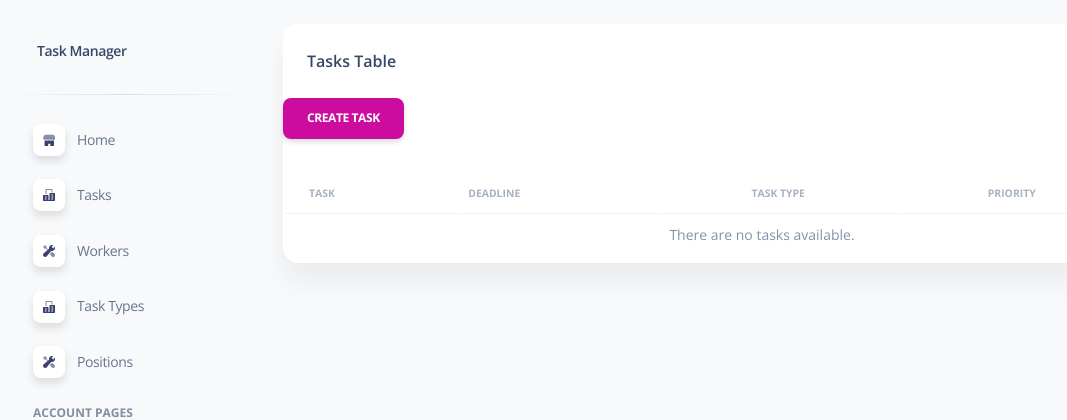
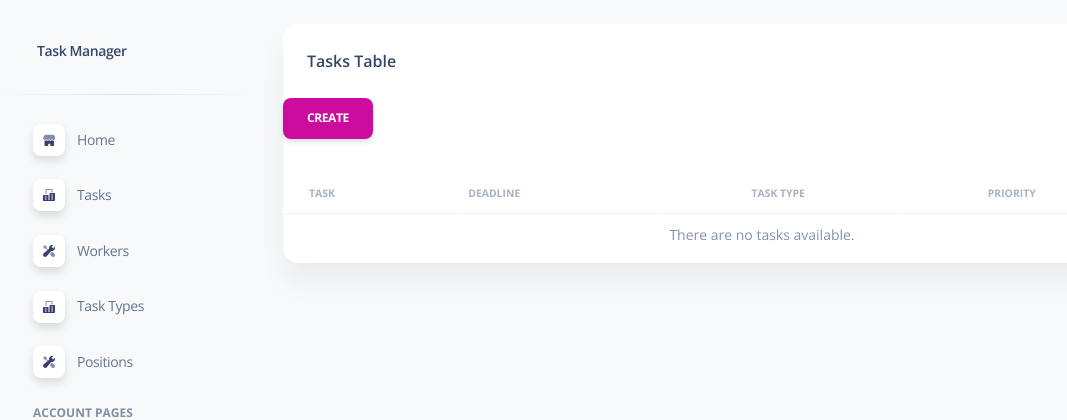
Before and after one commit to Oleksa-32/IT-company-task-manager, a Django app: page /tasks/ in a window 1280 px wide. Shown: the top 420 px of the page, without its empty margins (15-1082 px from the left). Run offline with Django 5.2, Linux system fonts and the light colour scheme; the visitor is signed in with stand-in values (Sample User, id 1); data that the repository does not hold is empty; some libraries are stand-ins or nearby versions.

Commit message:
Standardize views by using only the class base view.

```diff
--- a/task_manager/urls.py
+++ b/task_manager/urls.py
@@ -2,8 +2,8 @@ from django.urls import path
 
 from .forms import WorkerPositionUpdateForm
 from .views import (
-    index, WorkerListView, WorkerDetailView, WorkerCreateView, WorkerDeleteView,
-    PositionListView, PositionCreateView, PositionDetailView, toggle_task_assignment, WorkerUpdateView,
+    IndexView, WorkerListView, WorkerDetailView, WorkerCreateView, WorkerDeleteView,
+    PositionListView, PositionCreateView, PositionDetailView, ToggleTaskAssignmentView, WorkerUpdateView,
     PositionDeleteView, PositionUpdateView, TaskTypeCreateView, TaskTypeDetailView, TaskTypeDeleteView,
     TaskTypeListView, TaskTypeUpdateView, TaskDetailView, TaskUpdateView, TaskCompletionToggleView, TaskListView,
     TaskCreateView, TaskDeleteView,
@@ -11,7 +11,7 @@ from .views import (
 
 urlpatterns = [
 
-    path("", index, name="index"),
+    path("", IndexView.as_view(), name="index"),
     path("workers/", WorkerListView.as_view(), name="worker-list"),
     path("workers/<int:pk>/", WorkerDetailView.as_view(), name="worker-detail"),
 
@@ -19,7 +19,7 @@ urlpatterns = [
     path("worker/<int:pk>/update/", WorkerUpdateView.as_view(), name="worker-update"),
     path(
         "workers/<int:worker_id>/tasks/<int:task_id>/toggle-assignment/",
-        toggle_task_assignment,
+        ToggleTaskAssignmentView.as_view(),
         name="toggle-task-assignment",
     ),
     path(
--- a/task_manager/views.py
+++ b/task_manager/views.py
@@ -1,33 +1,32 @@
-from django.contrib.auth.decorators import login_required
 from django.contrib.auth.mixins import LoginRequiredMixin
 from django.shortcuts import render, redirect, get_object_or_404
 from django.urls import reverse_lazy, reverse
+from django.views import generic
+from django.views.generic import TemplateView, View
 
-from django.views import generic
-
-from task_manager.forms import (WorkerSearchForm, WorkerCreationForm,
-                            WorkerPositionUpdateForm, TaskForm, TaskSearchForm,
-                            PositionSearchForm, TaskTypeSearchForm)
+from task_manager.forms import (
+    WorkerSearchForm,
+    WorkerCreationForm,
+    WorkerPositionUpdateForm,
+    TaskForm,
+    TaskSearchForm,
+    PositionSearchForm,
+    TaskTypeSearchForm,
+)
 from task_manager.models import Worker, Task, Position, TaskType
 
 
-@login_required
-def index(request):
-    num_workers = Worker.objects.count()
-    num_positions = Position.objects.count()
-    num_tasks = Task.objects.count()
-    num_task_types = TaskType.objects.count()
-    task_list = Task.objects.all()
+class IndexView(LoginRequiredMixin, generic.TemplateView):
+    template_name = "task_manager/index.html"
 
-    context = {
-        "num_workers": num_workers,
-        "num_positions": num_positions,
-        "num_tasks": num_tasks,
-        "num_task_types": num_task_types,
-        "task_list": task_list,
-    }
-
-    return render(request, "task_manager/index.html", context=context)
+    def get_context_data(self, **kwargs):
+        context = super().get_context_data(**kwargs)
+        context["num_workers"] = Worker.objects.count()
+        context["num_positions"] = Position.objects.count()
+        context["num_tasks"] = Task.objects.count()
+        context["num_task_types"] = TaskType.objects.count()
+        context["task_list"] = Task.objects.all()
+        return context
 
 
 class WorkerListView(LoginRequiredMixin, generic.ListView):
@@ -38,9 +37,7 @@ class WorkerListView(LoginRequiredMixin, generic.ListView):
     def get_context_data(self, *, object_list=None, **kwargs):
         context = super().get_context_data(**kwargs)
         username = self.request.GET.get("username", "")
-        context["search_form"] = WorkerSearchForm(
-            initial={"username": username}
-        )
+        context["search_form"] = WorkerSearchForm(initial={"username": username})
         return context
 
     def get_queryset(self):
@@ -84,9 +81,7 @@ class PositionListView(LoginRequiredMixin, generic.ListView):
     def get_context_data(self, *, object_list=None, **kwargs):
         context = super().get_context_data(**kwargs)
         name = self.request.GET.get("name", "")
-        context["search_form"] = PositionSearchForm(
-            initial={"name": name}
-        )
+        context["search_form"] = PositionSearchForm(initial={"name": name})
         return context
 
     def get_queryset(self):
@@ -116,6 +111,7 @@ class PositionDeleteView(LoginRequiredMixin, generic.DeleteView):
     success_url = reverse_lazy("task_manager:position-list")
     template_name = "task_manager/position_confirm_delete.html"
 
+
 class PositionUpdateView(LoginRequiredMixin, generic.UpdateView):
     model = Position
     fields = ["name"]
@@ -132,9 +128,7 @@ class TaskTypeListView(LoginRequiredMixin, generic.ListView):
     def get_context_data(self, *, object_list=None, **kwargs):
         context = super().get_context_data(**kwargs)
         name = self.request.GET.get("name", "")
-        context["search_form"] = TaskTypeSearchForm(
-            initial={"name": name}
-        )
+        context["search_form"] = TaskTypeSearchForm(initial={"name": name})
         return context
 
     def get_queryset(self):
@@ -145,10 +139,12 @@ class TaskTypeListView(LoginRequiredMixin, generic.ListView):
             return queryset.filter(name__icontains=name)
         return queryset
 
+
 class TaskTypeDetailView(LoginRequiredMixin, generic.DetailView):
     model = TaskType
     template_name = "task_manager/task_type_detail.html"
     context_object_name = "task_type"
+
 
 class TaskTypeCreateView(LoginRequiredMixin, generic.CreateView):
     model = TaskType
@@ -162,6 +158,7 @@ class TaskTypeDeleteView(LoginRequiredMixin, generic.DeleteView):
     template_name = "task_manager/task_type_confirm_delete.html"
     success_url = reverse_lazy("task_manager:task-type-list")
 
+
 class TaskTypeUpdateView(LoginRequiredMixin, generic.UpdateView):
     model = TaskType
     template_name = "task_manager/task_type_form.html"
@@ -169,18 +166,18 @@ class TaskTypeUpdateView(LoginRequiredMixin, generic.UpdateView):
     success_url = reverse_lazy("task_manager:task-type-list")
 
 
-@login_required
-def toggle_task_assignment(request, worker_id, task_id):
-    worker = get_object_or_404(Worker, pk=worker_id)
-    task = get_object_or_404(Task, pk=task_id)
+class ToggleTaskAssignmentView(LoginRequiredMixin, View):
+    def get(self, request, worker_id, task_id):
+        worker = get_object_or_404(Worker, pk=worker_id)
+        task = get_object_or_404(Task, pk=task_id)
 
-    # Toggle the worker"s assignment to the task
-    if worker in task.assignees.all():
-        task.assignees.remove(worker)
-    else:
-        task.assignees.add(worker)
+        # Toggle the worker's assignment to the task
+        if worker in task.assignees.all():
+            task.assignees.remove(worker)
+        else:
+            task.assignees.add(worker)
 
-    return redirect("task_manager:worker-detail", pk=worker.id)
+        return redirect("task_manager:worker-detail", pk=worker.id)
 
 
 class TaskCreateView(LoginRequiredMixin, generic.CreateView):
@@ -206,9 +203,7 @@ class TaskListView(LoginRequiredMixin, generic.ListView):
     def get_context_data(self, *, object_list=None, **kwargs):
         context = super().get_context_data(**kwargs)
         name = self.request.GET.get("name", "")
-        context["search_form"] = TaskSearchForm(
-            initial={"name": name}
-        )
+        context["search_form"] = TaskSearchForm(initial={"name": name})
         return context
 
     def get_queryset(self):
--- a/templates/task_manager/task_list.html
+++ b/templates/task_manager/task_list.html
@@ -15,7 +15,7 @@
         </div>
         <div class="col-3 py-3 ps-0">
           <a href="{% url 'task_manager:task-create' %}" class="btn btn-primary link-to-page">
-            Create Task
+            Create
           </a>
         </div>
         <div class="card-body px-0 pt-0 pb-2">
```
